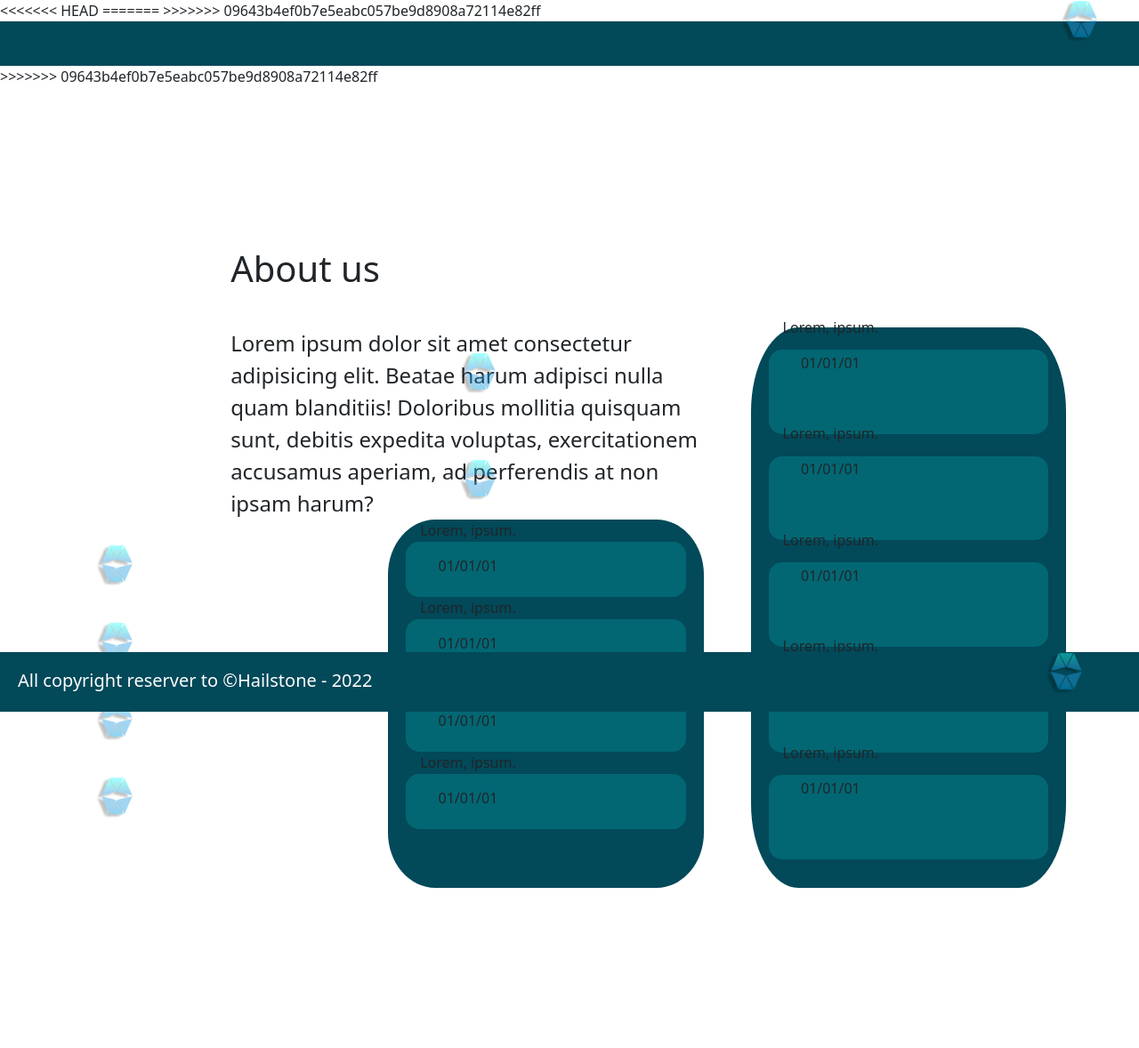
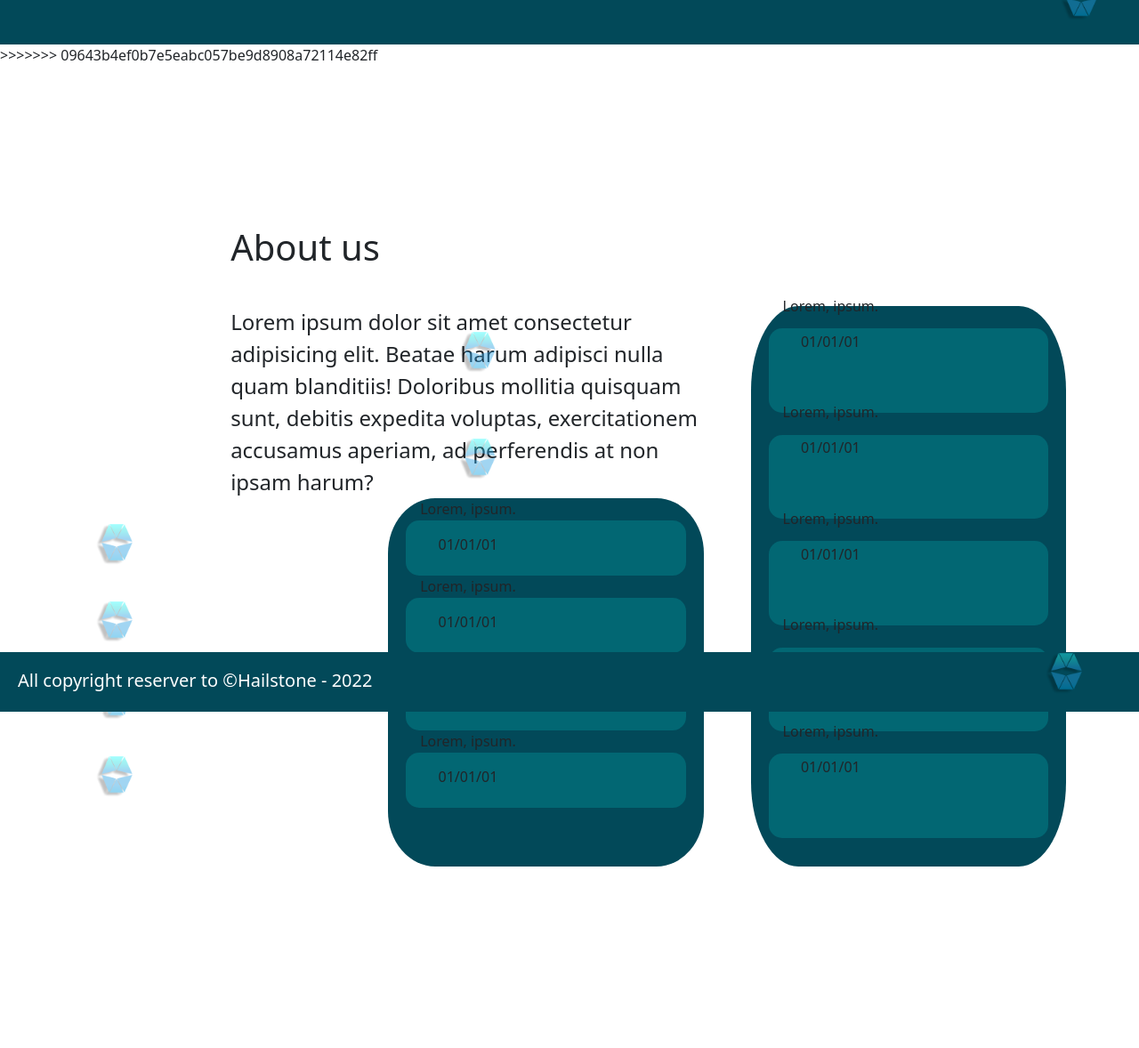
Before and after one commit to RyanHazenberg/Hailstone, a PHP site: page / in a window 1280 px wide; the page is wider, and only the part inside the window is pictured. Shown: that part at 89% size. After the commit the page ends 974 px from the top of that part, so only its background shows below. Run offline with PHP 8.4, Linux system fonts and the light colour scheme; some libraries are stand-ins or nearby versions.

Commit message:
re-organized

```diff
--- a/index.php
+++ b/index.php
@@ -15,10 +15,6 @@
     <title>Home | Hailstone</title>
     <link href="https://cdn.jsdelivr.net/npm/bootstrap@5.2.0-beta1/dist/css/bootstrap.min.css" rel="stylesheet"
     integrity="sha384-0evHe/X+R7YkIZDRvuzKMRqM+OrBnVFBL6DOitfPri4tjfHxaWutUpFmBp4vmVor" crossorigin="anonymous">
-<<<<<<< HEAD
-=======
-
->>>>>>> 09643b4ef0b7e5eabc057be9d8908a72114e82ff
 </head>
 
 <body>
```
